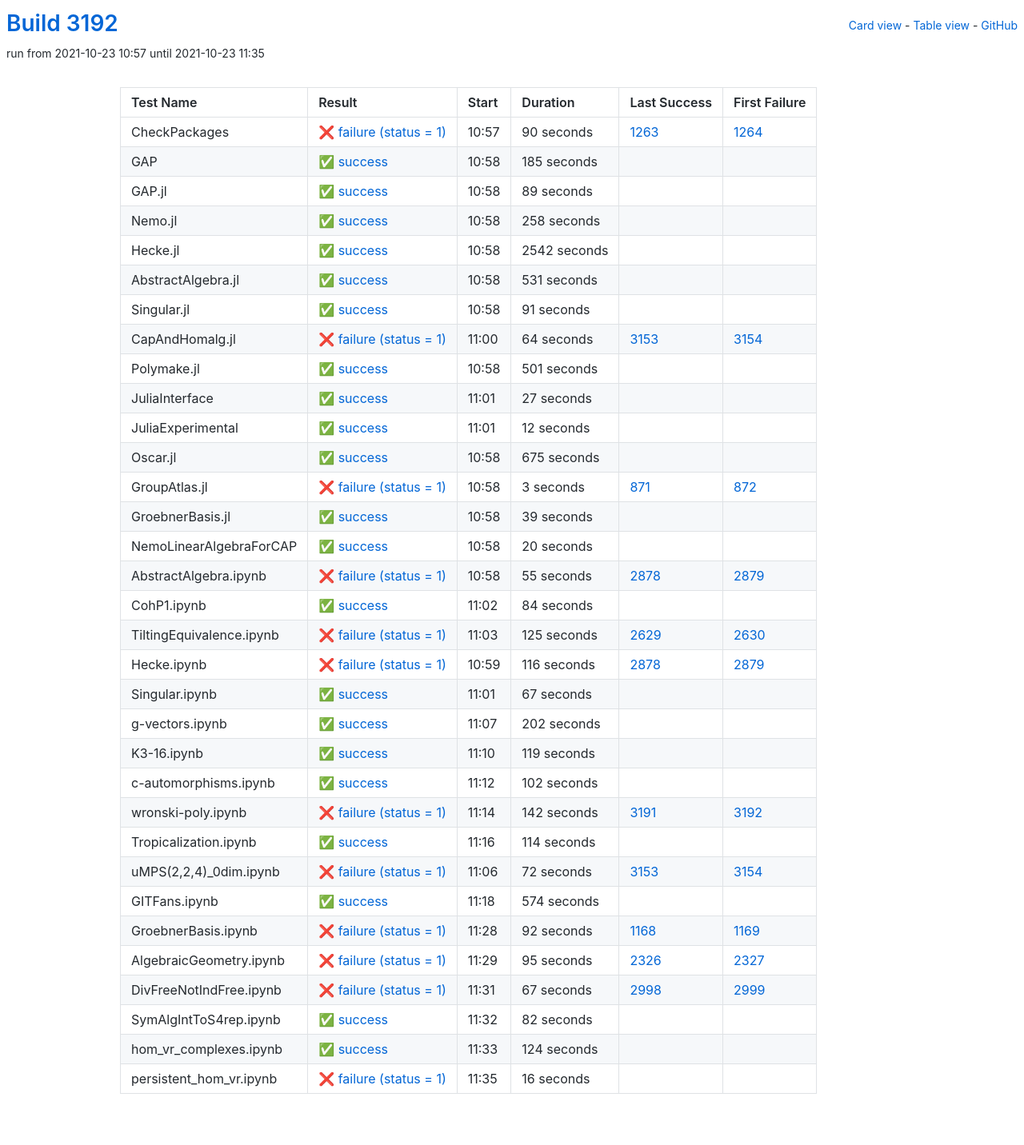
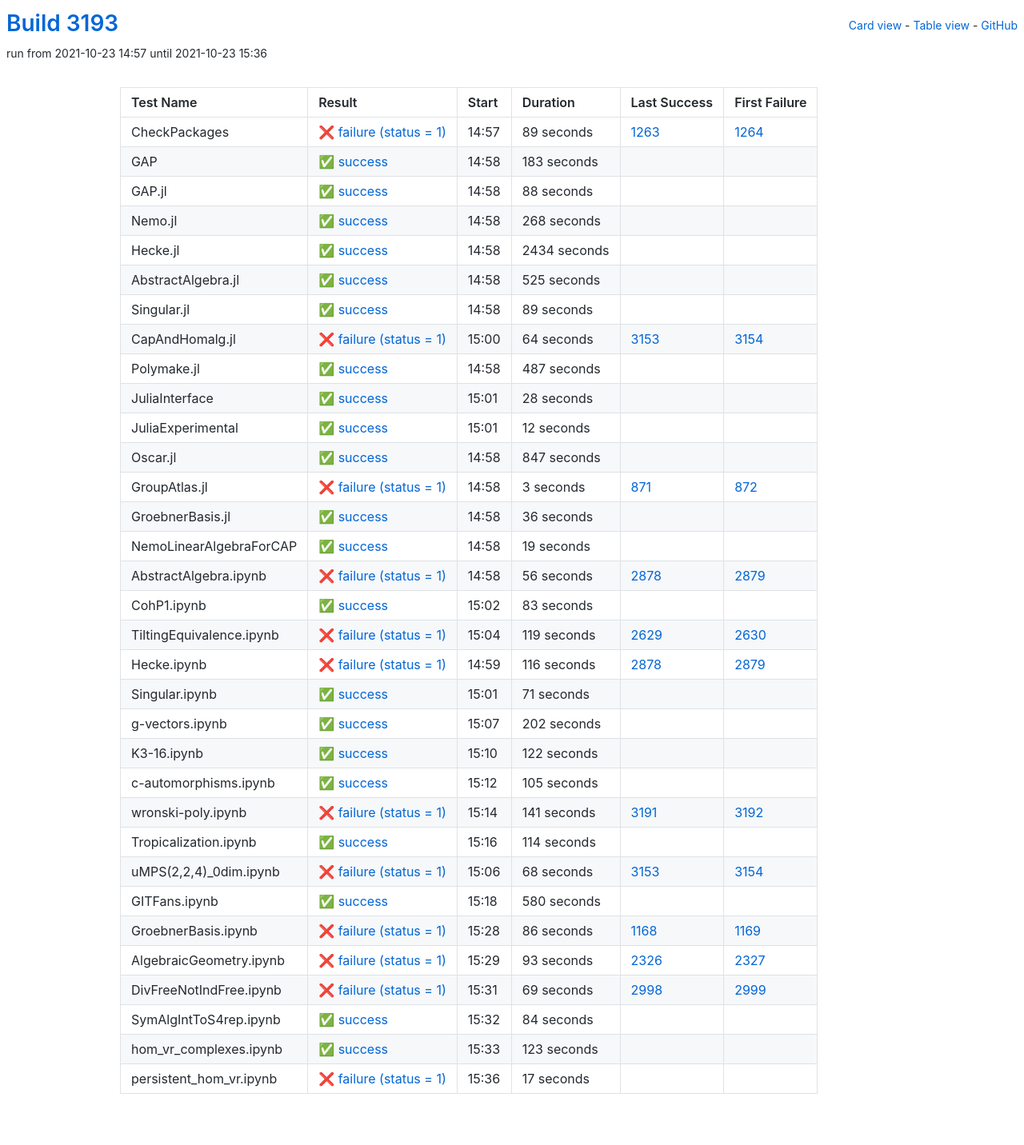
Before and after one commit to oscar-system/oscar-ci-status-stable, a Jekyll site: the page built from table.html, in a window 1280 px wide. Shown: the whole page at 80% size. Built offline with Jekyll 4.4.1, drawn with Linux system fonts in a browser that asks for light colours.

Commit message:
Build #3193

```diff
--- a/_data/ci.yml
+++ b/_data/ci.yml
@@ -1,6 +1,6 @@
 ---
-build: 3192
-build_url: https://oscarci.mathematik.uni-kl.de/job/oscar-stable/3192/
+build: 3193
+build_url: https://oscarci.mathematik.uni-kl.de/job/oscar-stable/3193/
 job: oscar-stable
 organization: oscar-system
 repo: oscar-ci-status-stable
@@ -8,32 +8,80 @@ repourl: https://github.com/oscar-system/oscar-ci-status-stable
 tests:
 - name: CheckPackages
   id: checkpackages
-  log: https://oscarci.mathematik.uni-kl.de/job/oscar-stable/3192/artifact/logs/build-3192/CheckPackages.log
-  start: 2021-10-23 10:57
+  log: https://oscarci.mathematik.uni-kl.de/job/oscar-stable/3193/artifact/logs/build-3193/CheckPackages.log
+  start: 2021-10-23 14:57
   success: false
   exitcode: 1
   status: failure
-  duration: 90
+  duration: 89
   last_success: 1263
   last_success_url: https://oscarci.mathematik.uni-kl.de/job/oscar-stable/1263/
   first_failure: 1264
   first_failure_url: https://oscarci.mathematik.uni-kl.de/job/oscar-stable/1264/
 - name: GAP
   id: gap
-  log: https://oscarci.mathematik.uni-kl.de/job/oscar-stable/3192/artifact/logs/build-3192/GAP.log
-  start: 2021-10-23 10:58
+  log: https://oscarci.mathematik.uni-kl.de/job/oscar-stable/3193/artifact/logs/build-3193/GAP.log
+  start: 2021-10-23 14:58
   success: true
   exitcode: 0
   status: success
-  duration: 185
+  duration: 183
   last_success: false
   last_success_url:
   first_failure: false
   first_failure_url:
 - name: GAP.jl
   id: gap-jl
-  log: https://oscarci.mathematik.uni-kl.de/job/oscar-stable/3192/artifact/logs/build-3192/GAP.jl.log
-  start: 2021-10-23 10:58
+  log: https://oscarci.mathematik.uni-kl.de/job/oscar-stable/3193/artifact/logs/build-3193/GAP.jl.log
+  start: 2021-10-23 14:58
+  success: true
+  exitcode: 0
+  status: success
+  duration: 88
+  last_success: false
+  last_success_url:
+  first_failure: false
+  first_failure_url:
+- name: Nemo.jl
+  id: nemo-jl
+  log: https://oscarci.mathematik.uni-kl.de/job/oscar-stable/3193/artifact/logs/build-3193/Nemo.jl.log
+  start: 2021-10-23 14:58
+  success: true
+  exitcode: 0
+  status: success
+  duration: 268
+  last_success: false
+  last_success_url:
+  first_failure: false
+  first_failure_url:
+- name: Hecke.jl
+  id: hecke-jl
+  log: https://oscarci.mathematik.uni-kl.de/job/oscar-stable/3193/artifact/logs/build-3193/Hecke.jl.log
+  start: 2021-10-23 14:58
+  success: true
+  exitcode: 0
+  status: success
+  duration: 2434
+  last_success: false
+  last_success_url:
+  first_failure: false
+  first_failure_url:
+- name: AbstractAlgebra.jl
+  id: abstractalgebra-jl
+  log: https://oscarci.mathematik.uni-kl.de/job/oscar-stable/3193/artifact/logs/build-3193/AbstractAlgebra.jl.log
+  start: 2021-10-23 14:58
+  success: true
+  exitcode: 0
+  status: success
+  duration: 525
+  last_success: false
+  last_success_url:
+  first_failure: false
+  first_failure_url:
+- name: Singular.jl
+  id: singular-jl
+  log: https://oscarci.mathematik.uni-kl.de/job/oscar-stable/3193/artifact/logs/build-3193/Singular.jl.log
+  start: 2021-10-23 14:58
   success: true
   exitcode: 0
   status: success
@@ -42,58 +90,10 @@ tests:
   last_success_url:
   first_failure: false
   first_failure_url:
-- name: Nemo.jl
-  id: nemo-jl
-  log: https://oscarci.mathematik.uni-kl.de/job/oscar-stable/3192/artifact/logs/build-3192/Nemo.jl.log
-  start: 2021-10-23 10:58
-  success: true
-  exitcode: 0
-  status: success
-  duration: 258
-  last_success: false
-  last_success_url:
-  first_failure: false
-  first_failure_url:
-- name: Hecke.jl
-  id: hecke-jl
-  log: https://oscarci.mathematik.uni-kl.de/job/oscar-stable/3192/artifact/logs/build-3192/Hecke.jl.log
-  start: 2021-10-23 10:58
-  success: true
-  exitcode: 0
-  status: success
-  duration: 2542
-  last_success: false
-  last_success_url:
-  first_failure: false
-  first_failure_url:
-- name: AbstractAlgebra.jl
-  id: abstractalgebra-jl
-  log: https://oscarci.mathematik.uni-kl.de/job/oscar-stable/3192/artifact/logs/build-3192/AbstractAlgebra.jl.log
-  start: 2021-10-23 10:58
-  success: true
-  exitcode: 0
-  status: success
-  duration: 531
-  last_success: false
-  last_success_url:
-  first_failure: false
-  first_failure_url:
-- name: Singular.jl
-  id: singular-jl
-  log: https://oscarci.mathematik.uni-kl.de/job/oscar-stable/3192/artifact/logs/build-3192/Singular.jl.log
-  start: 2021-10-23 10:58
-  success: true
-  exitcode: 0
-  status: success
-  duration: 91
-  last_success: false
-  last_success_url:
-  first_failure: false
-  first_failure_url:
 - name: CapAndHomalg.jl
   id: capandhomalg-jl
-  log: https://oscarci.mathematik.uni-kl.de/job/oscar-stable/3192/artifact/logs/build-3192/CapAndHomalg.jl.log
-  start: 2021-10-23 11:00
+  log: https://oscarci.mathematik.uni-kl.de/job/oscar-stable/3193/artifact/logs/build-3193/CapAndHomalg.jl.log
+  start: 2021-10-23 15:00
   success: false
   exitcode: 1
   status: failure
@@ -104,32 +104,32 @@ tests:
   first_failure_url: https://oscarci.mathematik.uni-kl.de/job/oscar-stable/3154/
 - name: Polymake.jl
   id: polymake-jl
-  log: https://oscarci.mathematik.uni-kl.de/job/oscar-stable/3192/artifact/logs/build-3192/Polymake.jl.log
-  start: 2021-10-23 10:58
+  log: https://oscarci.mathematik.uni-kl.de/job/oscar-stable/3193/artifact/logs/build-3193/Polymake.jl.log
+  start: 2021-10-23 14:58
   success: true
   exitcode: 0
   status: success
-  duration: 501
+  duration: 487
   last_success: false
   last_success_url:
   first_failure: false
   first_failure_url:
 - name: JuliaInterface
   id: juliainterface
-  log: https://oscarci.mathematik.uni-kl.de/job/oscar-stable/3192/artifact/logs/build-3192/JuliaInterface.log
-  start: 2021-10-23 11:01
+  log: https://oscarci.mathematik.uni-kl.de/job/oscar-stable/3193/artifact/logs/build-3193/JuliaInterface.log
+  start: 2021-10-23 15:01
   success: true
   exitcode: 0
   status: success
-  duration: 27
+  duration: 28
   last_success: false
   last_success_url:
   first_failure: false
   first_failure_url:
 - name: JuliaExperimental
   id: juliaexperimental
-  log: https://oscarci.mathematik.uni-kl.de/job/oscar-stable/3192/artifact/logs/build-3192/JuliaExperimental.log
-  start: 2021-10-23 11:01
+  log: https://oscarci.mathematik.uni-kl.de/job/oscar-stable/3193/artifact/logs/build-3193/JuliaExperimental.log
+  start: 2021-10-23 15:01
   success: true
   exitcode: 0
   status: success
@@ -140,20 +140,20 @@ tests:
   first_failure_url:
 - name: Oscar.jl
   id: oscar-jl
-  log: https://oscarci.mathematik.uni-kl.de/job/oscar-stable/3192/artifact/logs/build-3192/Oscar.jl.log
-  start: 2021-10-23 10:58
+  log: https://oscarci.mathematik.uni-kl.de/job/oscar-stable/3193/artifact/logs/build-3193/Oscar.jl.log
+  start: 2021-10-23 14:58
   success: true
   exitcode: 0
   status: success
-  duration: 675
+  duration: 847
   last_success: false
   last_success_url:
   first_failure: false
   first_failure_url:
 - name: GroupAtlas.jl
   id: groupatlas-jl
-  log: https://oscarci.mathematik.uni-kl.de/job/oscar-stable/3192/artifact/logs/build-3192/GroupAtlas.jl.log
-  start: 2021-10-23 10:58
+  log: https://oscarci.mathematik.uni-kl.de/job/oscar-stable/3193/artifact/logs/build-3193/GroupAtlas.jl.log
+  start: 2021-10-23 14:58
   success: false
   exitcode: 1
   status: failure
@@ -164,68 +164,68 @@ tests:
   first_failure_url: https://oscarci.mathematik.uni-kl.de/job/oscar-stable/872/
 - name: GroebnerBasis.jl
   id: groebnerbasis-jl
-  log: https://oscarci.mathematik.uni-kl.de/job/oscar-stable/3192/artifact/logs/build-3192/GroebnerBasis.jl.log
-  start: 2021-10-23 10:58
+  log: https://oscarci.mathematik.uni-kl.de/job/oscar-stable/3193/artifact/logs/build-3193/GroebnerBasis.jl.log
+  start: 2021-10-23 14:58
   success: true
   exitcode: 0
   status: success
-  duration: 39
+  duration: 36
   last_success: false
   last_success_url:
   first_failure: false
   first_failure_url:
 - name: NemoLinearAlgebraForCAP
   id: nemolinearalgebraforcap
-  log: https://oscarci.mathematik.uni-kl.de/job/oscar-stable/3192/artifact/logs/build-3192/NemoLinearAlgebraForCAP.log
-  start: 2021-10-23 10:58
+  log: https://oscarci.mathematik.uni-kl.de/job/oscar-stable/3193/artifact/logs/build-3193/NemoLinearAlgebraForCAP.log
+  start: 2021-10-23 14:58
   success: true
   exitcode: 0
   status: success
-  duration: 20
+  duration: 19
   last_success: false
   last_success_url:
   first_failure: false
   first_failure_url:
 - name: AbstractAlgebra.ipynb
   id: abstractalgebra-ipynb
-  log: https://oscarci.mathematik.uni-kl.de/job/oscar-stable/3192/artifact/logs/build-3192/AbstractAlgebra.ipynb.log
-  start: 2021-10-23 10:58
+  log: https://oscarci.mathematik.uni-kl.de/job/oscar-stable/3193/artifact/logs/build-3193/AbstractAlgebra.ipynb.log
+  start: 2021-10-23 14:58
   success: false
   exitcode: 1
   status: failure
-  duration: 55
+  duration: 56
   last_success: 2878
   last_success_url: https://oscarci.mathematik.uni-kl.de/job/oscar-stable/2878/
   first_failure: 2879
   first_failure_url: https://oscarci.mathematik.uni-kl.de/job/oscar-stable/2879/
 - name: CohP1.ipynb
   id: cohp1-ipynb
-  log: https://oscarci.mathematik.uni-kl.de/job/oscar-stable/3192/artifact/logs/build-3192/CohP1.ipynb.log
-  start: 2021-10-23 11:02
+  log: https://oscarci.mathematik.uni-kl.de/job/oscar-stable/3193/artifact/logs/build-3193/CohP1.ipynb.log
+  start: 2021-10-23 15:02
   success: true
   exitcode: 0
   status: success
-  duration: 84
+  duration: 83
   last_success: false
   last_success_url:
   first_failure: false
   first_failure_url:
 - name: TiltingEquivalence.ipynb
   id: tiltingequivalence-ipynb
-  log: https://oscarci.mathematik.uni-kl.de/job/oscar-stable/3192/artifact/logs/build-3192/TiltingEquivalence.ipynb.log
-  start: 2021-10-23 11:03
+  log: https://oscarci.mathematik.uni-kl.de/job/oscar-stable/3193/artifact/logs/build-3193/TiltingEquivalence.ipynb.log
+  start: 2021-10-23 15:04
   success: false
   exitcode: 1
   status: failure
-  duration: 125
+  duration: 119
   last_success: 2629
   last_success_url: https://oscarci.mathematik.uni-kl.de/job/oscar-stable/2629/
   first_failure: 2630
   first_failure_url: https://oscarci.mathematik.uni-kl.de/job/oscar-stable/2630/
 - name: Hecke.ipynb
   id: hecke-ipynb
-  log: https://oscarci.mathematik.uni-kl.de/job/oscar-stable/3192/artifact/logs/build-3192/Hecke.ipynb.log
-  start: 2021-10-23 10:59
+  log: https://oscarci.mathematik.uni-kl.de/job/oscar-stable/3193/artifact/logs/build-3193/Hecke.ipynb.log
+  start: 2021-10-23 14:59
   success: false
   exitcode: 1
   status: failure
@@ -236,20 +236,20 @@ tests:
   first_failure_url: https://oscarci.mathematik.uni-kl.de/job/oscar-stable/2879/
 - name: Singular.ipynb
   id: singular-ipynb
-  log: https://oscarci.mathematik.uni-kl.de/job/oscar-stable/3192/artifact/logs/build-3192/Singular.ipynb.log
-  start: 2021-10-23 11:01
+  log: https://oscarci.mathematik.uni-kl.de/job/oscar-stable/3193/artifact/logs/build-3193/Singular.ipynb.log
+  start: 2021-10-23 15:01
   success: true
   exitcode: 0
   status: success
-  duration: 67
+  duration: 71
   last_success: false
   last_success_url:
   first_failure: false
   first_failure_url:
 - name: g-vectors.ipynb
   id: g-vectors-ipynb
-  log: https://oscarci.mathematik.uni-kl.de/job/oscar-stable/3192/artifact/logs/build-3192/g-vectors.ipynb.log
-  start: 2021-10-23 11:07
+  log: https://oscarci.mathematik.uni-kl.de/job/oscar-stable/3193/artifact/logs/build-3193/g-vectors.ipynb.log
+  start: 2021-10-23 15:07
   success: true
   exitcode: 0
   status: success
@@ -260,44 +260,44 @@ tests:
   first_failure_url:
 - name: K3-16.ipynb
   id: k3-16-ipynb
-  log: https://oscarci.mathematik.uni-kl.de/job/oscar-stable/3192/artifact/logs/build-3192/K3-16.ipynb.log
-  start: 2021-10-23 11:10
+  log: https://oscarci.mathematik.uni-kl.de/job/oscar-stable/3193/artifact/logs/build-3193/K3-16.ipynb.log
+  start: 2021-10-23 15:10
   success: true
   exitcode: 0
   status: success
-  duration: 119
+  duration: 122
   last_success: false
   last_success_url:
   first_failure: false
   first_failure_url:
 - name: c-automorphisms.ipynb
   id: c-automorphisms-ipynb
-  log: https://oscarci.mathematik.uni-kl.de/job/oscar-stable/3192/artifact/logs/build-3192/c-automorphisms.ipynb.log
-  start: 2021-10-23 11:12
+  log: https://oscarci.mathematik.uni-kl.de/job/oscar-stable/3193/artifact/logs/build-3193/c-automorphisms.ipynb.log
+  start: 2021-10-23 15:12
   success: true
   exitcode: 0
   status: success
-  duration: 102
+  duration: 105
   last_success: false
   last_success_url:
   first_failure: false
   first_failure_url:
 - name: wronski-poly.ipynb
   id: wronski-poly-ipynb
-  log: https://oscarci.mathematik.uni-kl.de/job/oscar-stable/3192/artifact/logs/build-3192/wronski-poly.ipynb.log
-  start: 2021-10-23 11:14
+  log: https://oscarci.mathematik.uni-kl.de/job/oscar-stable/3193/artifact/logs/build-3193/wronski-poly.ipynb.log
+  start: 2021-10-23 15:14
   success: false
   exitcode: 1
   status: failure
-  duration: 142
+  duration: 141
   last_success: 3191
   last_success_url: https://oscarci.mathematik.uni-kl.de/job/oscar-stable/3191/
   first_failure: 3192
   first_failure_url: https://oscarci.mathematik.uni-kl.de/job/oscar-stable/3192/
 - name: Tropicalization.ipynb
   id: tropicalization-ipynb
-  log: https://oscarci.mathematik.uni-kl.de/job/oscar-stable/3192/artifact/logs/build-3192/Tropicalization.ipynb.log
-  start: 2021-10-23 11:16
+  log: https://oscarci.mathematik.uni-kl.de/job/oscar-stable/3193/artifact/logs/build-3193/Tropicalization.ipynb.log
+  start: 2021-10-23 15:16
   success: true
   exitcode: 0
   status: success
@@ -308,96 +308,96 @@ tests:
   first_failure_url:
 - name: uMPS(2,2,4)_0dim.ipynb
   id: umps-2-2-4-0dim-ipynb
-  log: https://oscarci.mathematik.uni-kl.de/job/oscar-stable/3192/artifact/logs/build-3192/uMPS-2-2-4-_0dim.ipynb.log
-  start: 2021-10-23 11:06
+  log: https://oscarci.mathematik.uni-kl.de/job/oscar-stable/3193/artifact/logs/build-3193/uMPS-2-2-4-_0dim.ipynb.log
+  start: 2021-10-23 15:06
   success: false
   exitcode: 1
   status: failure
-  duration: 72
+  duration: 68
   last_success: 3153
   last_success_url: https://oscarci.mathematik.uni-kl.de/job/oscar-stable/3153/
   first_failure: 3154
   first_failure_url: https://oscarci.mathematik.uni-kl.de/job/oscar-stable/3154/
 - name: GITFans.ipynb
   id: gitfans-ipynb
-  log: https://oscarci.mathematik.uni-kl.de/job/oscar-stable/3192/artifact/logs/build-3192/GITFans.ipynb.log
-  start: 2021-10-23 11:18
+  log: https://oscarci.mathematik.uni-kl.de/job/oscar-stable/3193/artifact/logs/build-3193/GITFans.ipynb.log
+  start: 2021-10-23 15:18
   success: true
   exitcode: 0
   status: success
-  duration: 574
+  duration: 580
   last_success: false
   last_success_url:
   first_failure: false
   first_failure_url:
 - name: GroebnerBasis.ipynb
   id: groebnerbasis-ipynb
-  log: https://oscarci.mathematik.uni-kl.de/job/oscar-stable/3192/artifact/logs/build-3192/GroebnerBasis.ipynb.log
-  start: 2021-10-23 11:28
+  log: https://oscarci.mathematik.uni-kl.de/job/oscar-stable/3193/artifact/logs/build-3193/GroebnerBasis.ipynb.log
+  start: 2021-10-23 15:28
   success: false
   exitcode: 1
   status: failure
-  duration: 92
+  duration: 86
   last_success: 1168
   last_success_url: https://oscarci.mathematik.uni-kl.de/job/oscar-stable/1168/
   first_failure: 1169
   first_failure_url: https://oscarci.mathematik.uni-kl.de/job/oscar-stable/1169/
 - name: AlgebraicGeometry.ipynb
   id: algebraicgeometry-ipynb
-  log: https://oscarci.mathematik.uni-kl.de/job/oscar-stable/3192/artifact/logs/build-3192/AlgebraicGeometry.ipynb.log
-  start: 2021-10-23 11:29
+  log: https://oscarci.mathematik.uni-kl.de/job/oscar-stable/3193/artifact/logs/build-3193/AlgebraicGeometry.ipynb.log
+  start: 2021-10-23 15:29
   success: false
   exitcode: 1
   status: failure
-  duration: 95
+  duration: 93
   last_success: 2326
   last_success_url: https://oscarci.mathematik.uni-kl.de/job/oscar-stable/2326/
   first_failure: 2327
   first_failure_url: https://oscarci.mathematik.uni-kl.de/job/oscar-stable/2327/
 - name: DivFreeNotIndFree.ipynb
   id: divfreenotindfree-ipynb
-  log: https://oscarci.mathematik.uni-kl.de/job/oscar-stable/3192/artifact/logs/build-3192/DivFreeNotIndFree.ipynb.log
-  start: 2021-10-23 11:31
+  log: https://oscarci.mathematik.uni-kl.de/job/oscar-stable/3193/artifact/logs/build-3193/DivFreeNotIndFree.ipynb.log
+  start: 2021-10-23 15:31
   success: false
   exitcode: 1
   status: failure
-  duration: 67
+  duration: 69
   last_success: 2998
   last_success_url: https://oscarci.mathematik.uni-kl.de/job/oscar-stable/2998/
   first_failure: 2999
   first_failure_url: https://oscarci.mathematik.uni-kl.de/job/oscar-stable/2999/
 - name: SymAlgIntToS4rep.ipynb
   id: symalginttos4rep-ipynb
-  log: https://oscarci.mathematik.uni-kl.de/job/oscar-stable/3192/artifact/logs/build-3192/SymAlgIntToS4rep.ipynb.log
-  start: 2021-10-23 11:32
+  log: https://oscarci.mathematik.uni-kl.de/job/oscar-stable/3193/artifact/logs/build-3193/SymAlgIntToS4rep.ipynb.log
+  start: 2021-10-23 15:32
   success: true
   exitcode: 0
   status: success
-  duration: 82
+  duration: 84
   last_success: false
   last_success_url:
   first_failure: false
   first_failure_url:
 - name: hom_vr_complexes.ipynb
   id: hom-vr-complexes-ipynb
-  log: https://oscarci.mathematik.uni-kl.de/job/oscar-stable/3192/artifact/logs/build-3192/hom_vr_complexes.ipynb.log
-  start: 2021-10-23 11:33
+  log: https://oscarci.mathematik.uni-kl.de/job/oscar-stable/3193/artifact/logs/build-3193/hom_vr_complexes.ipynb.log
+  start: 2021-10-23 15:33
   success: true
   exitcode: 0
   status: success
-  duration: 124
+  duration: 123
   last_success: false
   last_success_url:
   first_failure: false
   first_failure_url:
 - name: persistent_hom_vr.ipynb
   id: persistent-hom-vr-ipynb
-  log: https://oscarci.mathematik.uni-kl.de/job/oscar-stable/3192/artifact/logs/build-3192/persistent_hom_vr.ipynb.log
-  start: 2021-10-23 11:35
+  log: https://oscarci.mathematik.uni-kl.de/job/oscar-stable/3193/artifact/logs/build-3193/persistent_hom_vr.ipynb.log
+  start: 2021-10-23 15:36
   success: false
   exitcode: 1
   status: failure
-  duration: 16
+  duration: 17
   last_success: false
   last_success_url:
   first_failure: false
```
Also changed, not shown: README.md.
